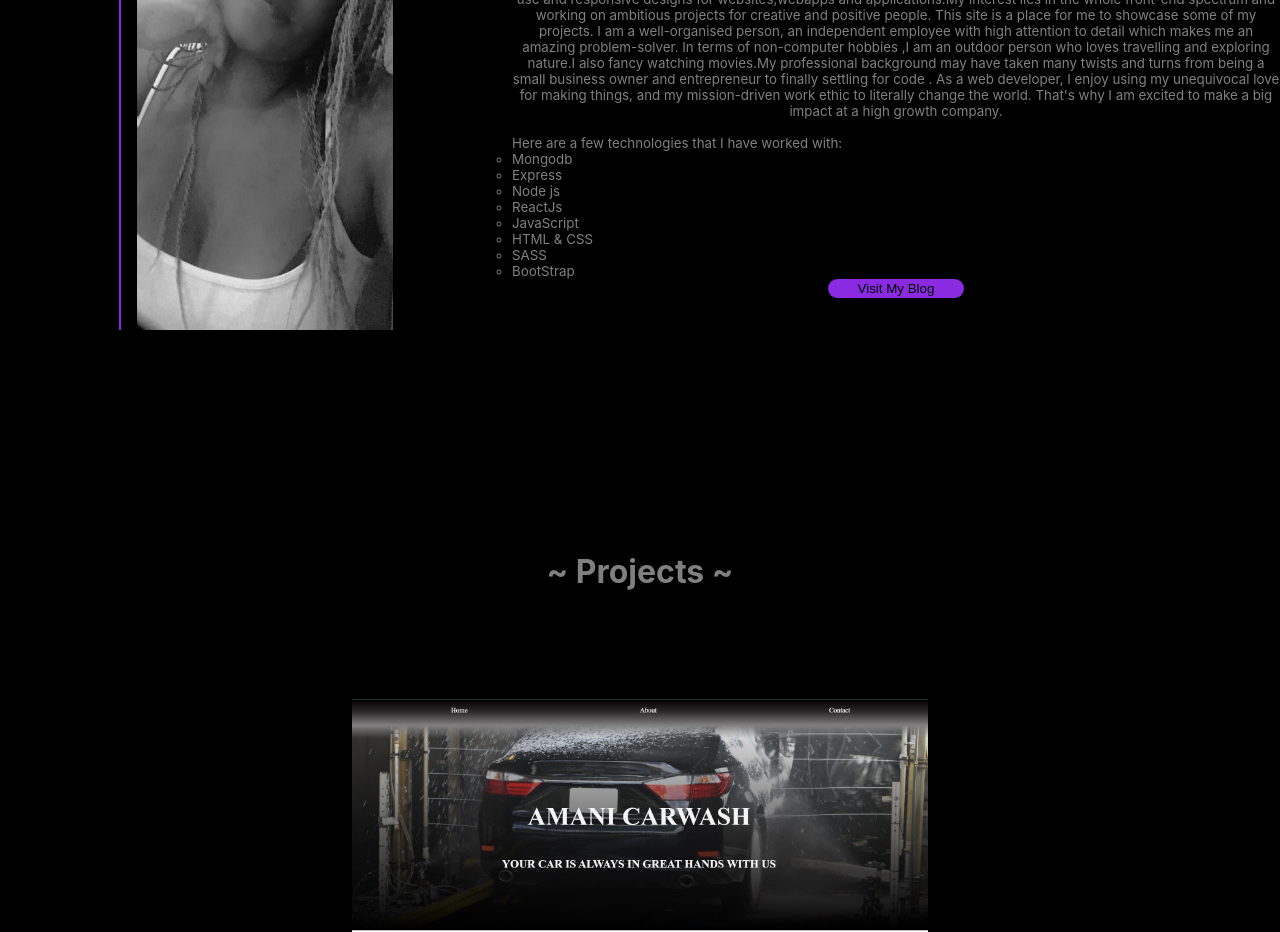
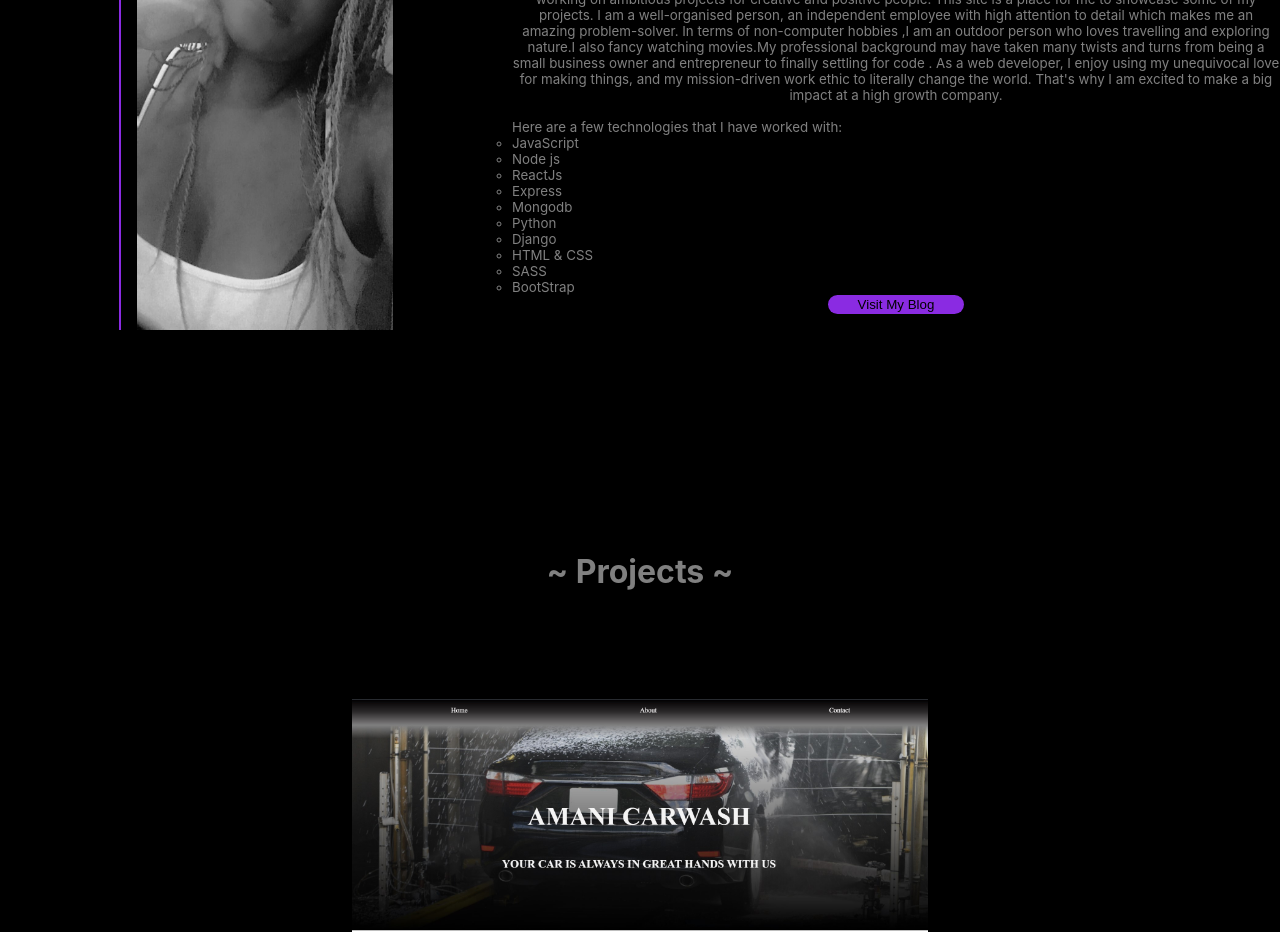
Before and after one commit to JoanKinyanjui/Kinyanjui, a React (Create React App) app: page / in a window 1280 px wide. Shown: the part 1080-2012 px from the top of the page. Built offline with nearby package versions, Linux system fonts and the light colour scheme; a web font is replaced by a local one.

Commit message:
added languages

```diff
--- a/src/Components/About/About.js
+++ b/src/Components/About/About.js
@@ -24,11 +24,13 @@ love for making things, and my mission-driven work ethic to literally change the
 Here are a few technologies that I have worked with:
 <br />
 <ul class='skills-set'>
-<li class="skills">Mongodb</li>
-<li class="skills">Express</li>
+<li class="skills">JavaScript</li>
 <li class="skills">Node js</li>
 <li class="skills">ReactJs</li>
-<li class="skills">JavaScript</li>
+<li class="skills">Express</li>
+<li class="skills">Mongodb</li>
+<li class="skills">Python</li>
+<li class="skills">Django</li>
 <li class="skills">HTML &  CSS</li>
 <li class="skills">SASS</li>
 <li class="skills">BootStrap</li>
```
